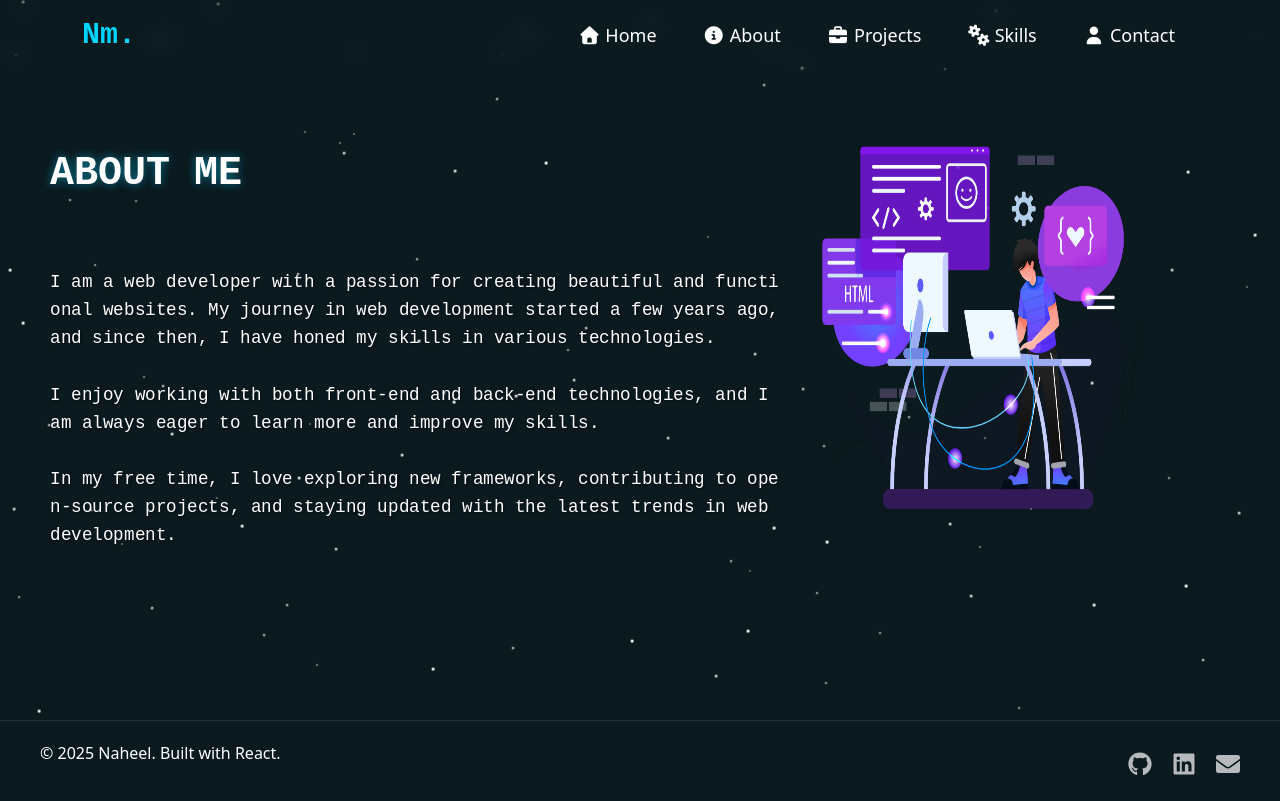
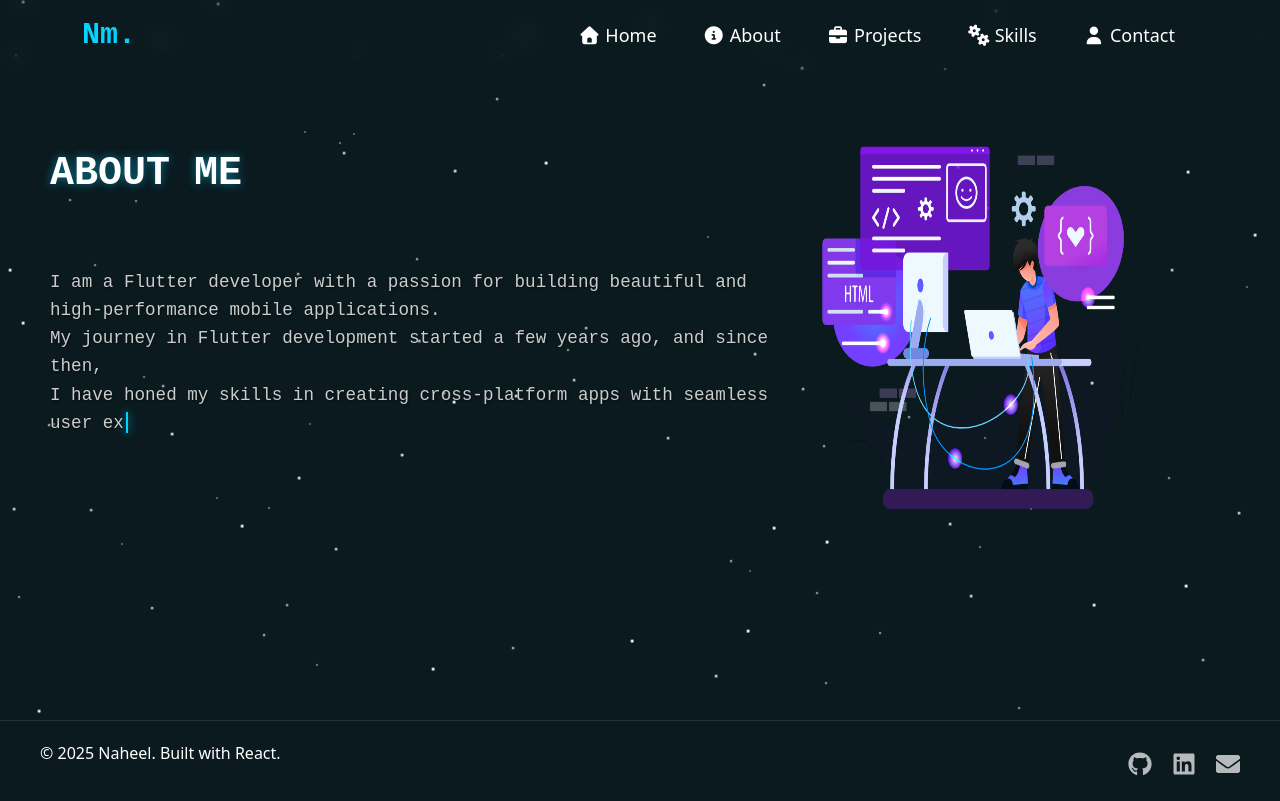
Before and after one commit to mhdsafvan15-blip/safvan, a React (Create React App) app: page /About in a window 1280 px wide. Built offline with nearby package versions, Linux system fonts and the light colour scheme; the HTML template or start-up script is replaced by a standard one.

Commit message:
update about page

```diff
--- a/package.json
+++ b/package.json
@@ -14,7 +14,7 @@
     "date-fns": "^4.1.0",
     "emailjs-com": "^3.2.0",
     "framer-motion": "^12.23.25",
-    "gsap": "^3.13.0",
+    "gsap": "^3.14.1",
     "node-fetch": "^3.3.2",
     "react": "^19.2.0",
     "react-dom": "^19.2.0",
--- /dev/null
+++ b/src/Animations/AdvancedTypewriter.js
@@ -0,0 +1,95 @@
+import React, { useState, useEffect } from 'react';
+import { motion } from 'framer-motion';
+
+const AdvancedTypewriter = ({
+  lines,
+  lineDelay = 500,
+  charSpeed = 30,
+  cursor = true,
+  onComplete,
+  className = '',
+  lineClassName = '',
+  cursorStyle = {}
+}) => {
+  const [currentLine, setCurrentLine] = useState(0);
+  const [displayedLines, setDisplayedLines] = useState([]);
+  const [currentChars, setCurrentChars] = useState(0);
+  const [showCursor, setShowCursor] = useState(true);
+
+  // Cursor blinking
+  useEffect(() => {
+    if (cursor) {
+      const interval = setInterval(() => {
+        setShowCursor(prev => !prev);
+      }, 500);
+      return () => clearInterval(interval);
+    }
+  }, [cursor]);
+
+  // Typewriter logic
+  useEffect(() => {
+    if (currentLine < lines.length) {
+      const currentLineText = lines[currentLine];
+
+      if (currentChars < currentLineText.length) {
+        const timer = setTimeout(() => {
+          setCurrentChars(prev => prev + 1);
+        }, charSpeed);
+
+        return () => clearTimeout(timer);
+      } else {
+        // Move to next line
+        const timer = setTimeout(() => {
+          setDisplayedLines(prev => [...prev, currentLineText]);
+          setCurrentLine(prev => prev + 1);
+          setCurrentChars(0);
+        }, lineDelay);
+
+        return () => clearTimeout(timer);
+      }
+    } else if (onComplete && currentLine === lines.length) {
+      onComplete();
+    }
+  }, [currentLine, currentChars, lines, charSpeed, lineDelay, onComplete]);
+
+  // Get current line being typed
+  const getCurrentLineText = () => {
+    if (currentLine < lines.length) {
+      return lines[currentLine].substring(0, currentChars);
+    }
+    return '';
+  };
+
+  return (
+    <div className={className}>
+      {displayedLines.map((line, index) => (
+        <div key={index} className={lineClassName}>
+          {line}
+          <br />
+        </div>
+      ))}
+
+      {currentLine < lines.length && (
+        <div className={lineClassName}>
+          {getCurrentLineText()}
+          {cursor && (
+            <motion.span
+              animate={{ opacity: showCursor ? 1 : 0 }}
+              style={{
+                display: 'inline-block',
+                width: '2px',
+                height: '1.2em',
+                backgroundColor: cursorStyle.color || '#00d4ff',
+                marginLeft: '2px',
+                verticalAlign: 'text-bottom',
+                ...cursorStyle
+              }}
+            />
+          )}
+        </div>
+      )}
+    </div>
+  );
+};
+
+export default AdvancedTypewriter;
--- a/src/Animations/ScrambledText.js
+++ /dev/null
@@ -1,76 +0,0 @@
-import { useEffect, useRef } from 'react';
-import { gsap } from 'gsap';
-import { SplitText } from 'gsap/SplitText';
-import { ScrambleTextPlugin } from 'gsap/ScrambleTextPlugin';
-
-import '../Style/ScrambledText.css';
-
-gsap.registerPlugin(SplitText, ScrambleTextPlugin);
-
-const ScrambledText = ({
-  radius = 100,
-  duration = 1.2,
-  speed = 0.5,
-  scrambleChars = '.:',
-  className = '',
-  style = {},
-  children
-}) => {
-  const rootRef = useRef(null);
-  const charsRef = useRef([]);
-
-  useEffect(() => {
-    if (!rootRef.current) return;
-
-    const split = SplitText.create(rootRef.current.querySelector('p'), {
-      type: 'chars',
-      charsClass: 'char'
-    });
-    charsRef.current = split.chars;
-
-    charsRef.current.forEach(c => {
-      gsap.set(c, {
-        display: 'inline-block',
-        attr: { 'data-content': c.innerHTML }
-      });
-    });
-
-    const handleMove = e => {
-      charsRef.current.forEach(c => {
-        const { left, top, width, height } = c.getBoundingClientRect();
-        const dx = e.clientX - (left + width / 2);
-        const dy = e.clientY - (top + height / 2);
-        const dist = Math.hypot(dx, dy);
-
-        if (dist < radius) {
-          gsap.to(c, {
-            overwrite: true,
-            duration: duration * (1 - dist / radius),
-            scrambleText: {
-              text: c.dataset.content || '',
-              chars: scrambleChars,
-              speed
-            },
-            ease: 'none'
-          });
-        }
-      });
-    };
-
-    const el = rootRef.current;
-    el.addEventListener('pointermove', handleMove);
-
-    return () => {
-      el.removeEventListener('pointermove', handleMove);
-      split.revert();
-    };
-  }, [radius, duration, speed, scrambleChars]);
-
-  return (
-    <div ref={rootRef} className={`text-block ${className}`} style={style}>
-      <p>{children}</p>
-    </div>
-  );
-};
-
-export default ScrambledText;
--- a/src/Style/About.css
+++ b/src/Style/About.css
@@ -1,4 +1,3 @@
-/* About.css */
 .about-section {
   background-color: #0a1a1f;
   top: 0;
@@ -46,11 +45,12 @@
   width: 60%;
 }
 
-.about-me p {
+.about-text {
   font-size: 1.1rem;
   line-height: 1.6;
+  color: #ccc;
+  font-family: "Fira Code", monospace;
   margin-bottom: 20px;
-  color: white;
 }
 
 .about-image {
@@ -60,6 +60,11 @@
 .about-image img {
   width: 400px;
   height: 400px;
+  transition: filter 0.3s ease;
+}
+
+.about-image:hover img {
+  filter: drop-shadow(0 0 15px rgba(0, 212, 255, 0.6));
 }
 
 /* Responsive styles */
@@ -102,7 +107,7 @@
     height: 250px;
   }
 
-  .about-me p {
+  .about-text {
     font-size: 1rem;
   }
 }
--- a/src/Style/ScrambledText.css
+++ /dev/null
@@ -1,12 +0,0 @@
-/* ScrambledText.css */
-.text-block {
-  max-width: 800px;
-  font-family: "Fira Code", monospace;
-  font-size: clamp(14px, 4vw, 32px);
-  color: #fff;
-}
-
-.char {
-  will-change: transform;
-  display: inline-block;
-}
--- a/src/components/About.js
+++ b/src/components/About.js
@@ -1,21 +1,22 @@
-import React from 'react';
-import { motion } from 'framer-motion';
-import '../Style/About.css';
+import React, { useState } from "react";
+import { motion } from "framer-motion";
+import "../Style/About.css";
 import aboutImg from "../image/about.png";
-import StarsBackground from './StarsBackground';
-import ScrambledText from '../Animations/ScrambledText';
+import StarsBackground from "./StarsBackground";
+import AdvancedTypewriter from "./../Animations/AdvancedTypewriter";
 
 const About = () => {
-  // Same animation variants as Home page
+  const [typingComplete, setTypingComplete] = useState(false);
+
   const containerVariants = {
     hidden: { opacity: 0 },
     visible: {
       opacity: 1,
       transition: {
         delayChildren: 0.3,
-        staggerChildren: 0.2
-      }
-    }
+        staggerChildren: 0.2,
+      },
+    },
   };
 
   const itemVariants = {
@@ -26,9 +27,9 @@ const About = () => {
       transition: {
         type: "spring",
         stiffness: 120,
-        damping: 10
-      }
-    }
+        damping: 10,
+      },
+    },
   };
 
   const textVariants = {
@@ -39,10 +40,24 @@ const About = () => {
       transition: {
         type: "spring",
         stiffness: 100,
-        duration: 0.8
-      }
-    }
+        duration: 0.8,
+      },
+    },
   };
+  // For multi-line typewriter
+  const aboutLines = [
+  "I am a Flutter developer with a passion for building beautiful and high-performance mobile applications.",
+  "My journey in Flutter development started a few years ago, and since then,",
+  "I have honed my skills in creating cross-platform apps with seamless user experiences.",
+  "",
+  "I enjoy working on both the UI and the underlying logic,",
+  "and I am always eager to explore new tools, libraries, and best practices to improve my craft.",
+  "",
+  "In my free time, I love experimenting with new Flutter packages,",
+  "contributing to open-source projects,",
+  "and staying updated with the latest trends in mobile app development.",
+];
+
 
   return (
     <div className="about-section">
@@ -55,40 +70,69 @@ const About = () => {
         whileInView="visible"
         viewport={{ once: true, amount: 0.3 }}
       >
-        <motion.div
-          className="about-me"
-          variants={textVariants}
-        >
+        <motion.div className="about-me" variants={textVariants}>
           <motion.h2
             variants={itemVariants}
             whileHover={{
-              color: "#9d4edd",
-              textShadow: "0 0 10px rgba(157, 78, 221, 0.5)"
+              color: "#00d4ff",
+              textShadow: "0 0 10px rgba(0, 212, 255, 0.5)",
             }}
-            className='about-me-title'
+            className="about-me-title"
           >
             ABOUT ME
           </motion.h2>
-          <ScrambledText
-          className="scrambled-text-demo"
-          radius={100}
-          duration={1.2}
-          speed={0.5}
-          scrambleChars=".:"
-        >
-          I am a web developer with a passion for creating beautiful and
-          functional websites. My journey in web development started a few years
-          ago, and since then, I have honed my skills in various technologies.<br/><br/> I
-          enjoy working with both front-end and back-end technologies, and I am
-          always eager to learn more and improve my skills.<br/><br/> In my free time, I
-          love exploring new frameworks, contributing to open-source projects,
-          and staying updated with the latest trends in web development.
-        </ScrambledText>
+
+          <motion.div
+            className="about-text"
+            variants={itemVariants}
+            style={{
+              fontSize: "1.1rem",
+              lineHeight: "1.6",
+              color: "#ccc",
+              fontFamily: '"Fira Code", monospace',
+              fontWeight: "500",
+              marginBottom: "20px",
+            }}
+          >
+            <AdvancedTypewriter
+              lines={aboutLines}
+              charSpeed={20}
+              lineDelay={200}
+              cursor={true}
+              onComplete={() => setTypingComplete(true)}
+              cursorStyle={{
+                color: "#00d4ff",
+                boxShadow: "0 0 8px rgba(0, 212, 255, 0.8)",
+              }}
+              lineClassName="typewriter-line"
+            />
+          </motion.div>
+
+          {/* Optional: Show something after typing completes */}
+          {typingComplete && (
+            <motion.div
+              initial={{ opacity: 0, y: 10 }}
+              animate={{ opacity: 1, y: 0 }}
+              transition={{ duration: 0.5 }}
+              style={{
+                marginTop: "20px",
+                color: "#00d4ff",
+                fontSize: "0.9rem",
+                fontStyle: "italic",
+              }}
+            >
+              Ready to build amazing things together!
+            </motion.div>
+          )}
         </motion.div>
 
-        <div className="about-image">
+        <motion.div
+          className="about-image"
+          variants={itemVariants}
+          whileHover={{ scale: 1.05 }}
+        >
           <img src={aboutImg} alt="About Me" />
-        </div>
+        </motion.div>
       </motion.div>
     </div>
   );
```
Also changed, not shown: src/Animations/ypewriterEffect.js (added, +69 -0 lines), 1 other file (tests, documents, lock files or other folders).
